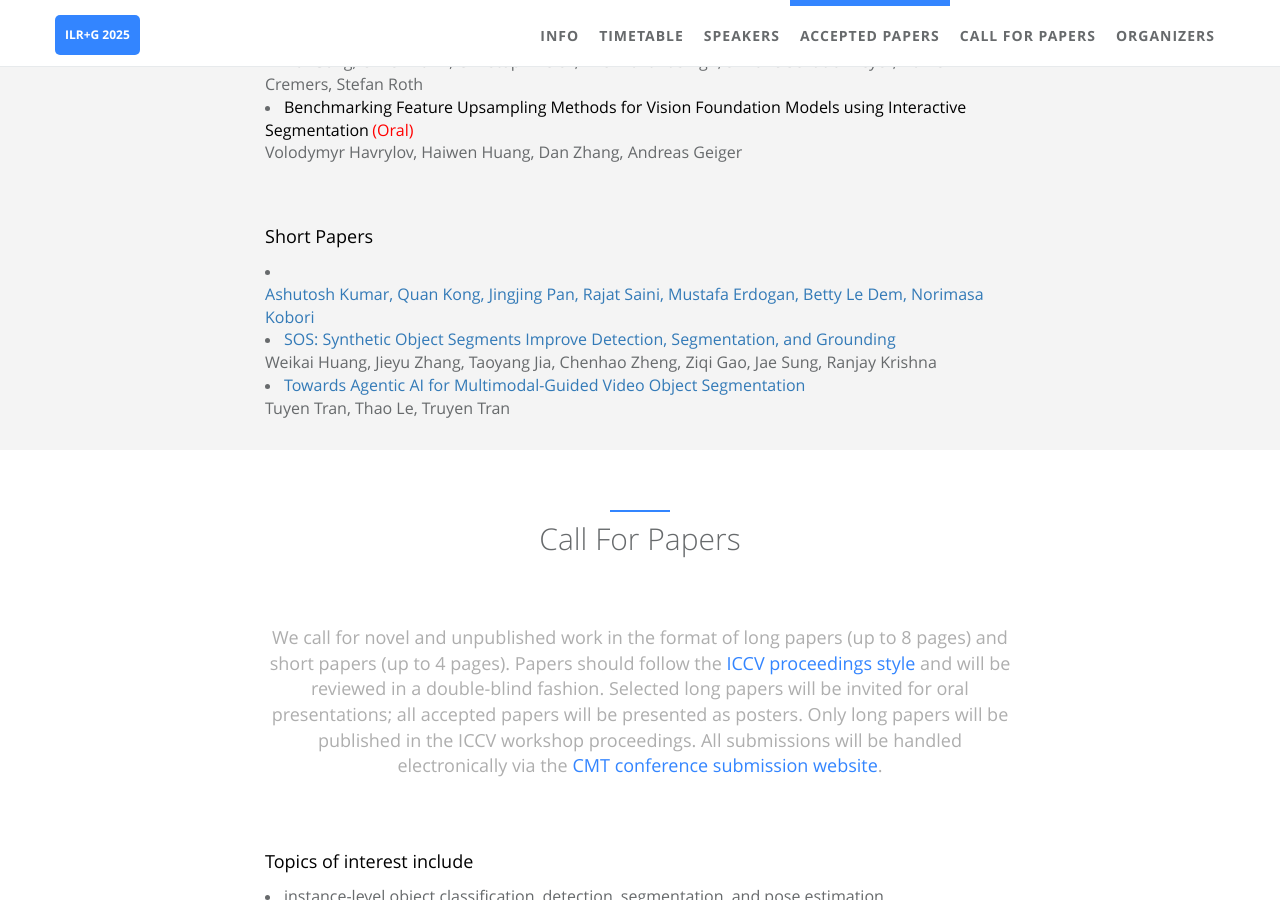
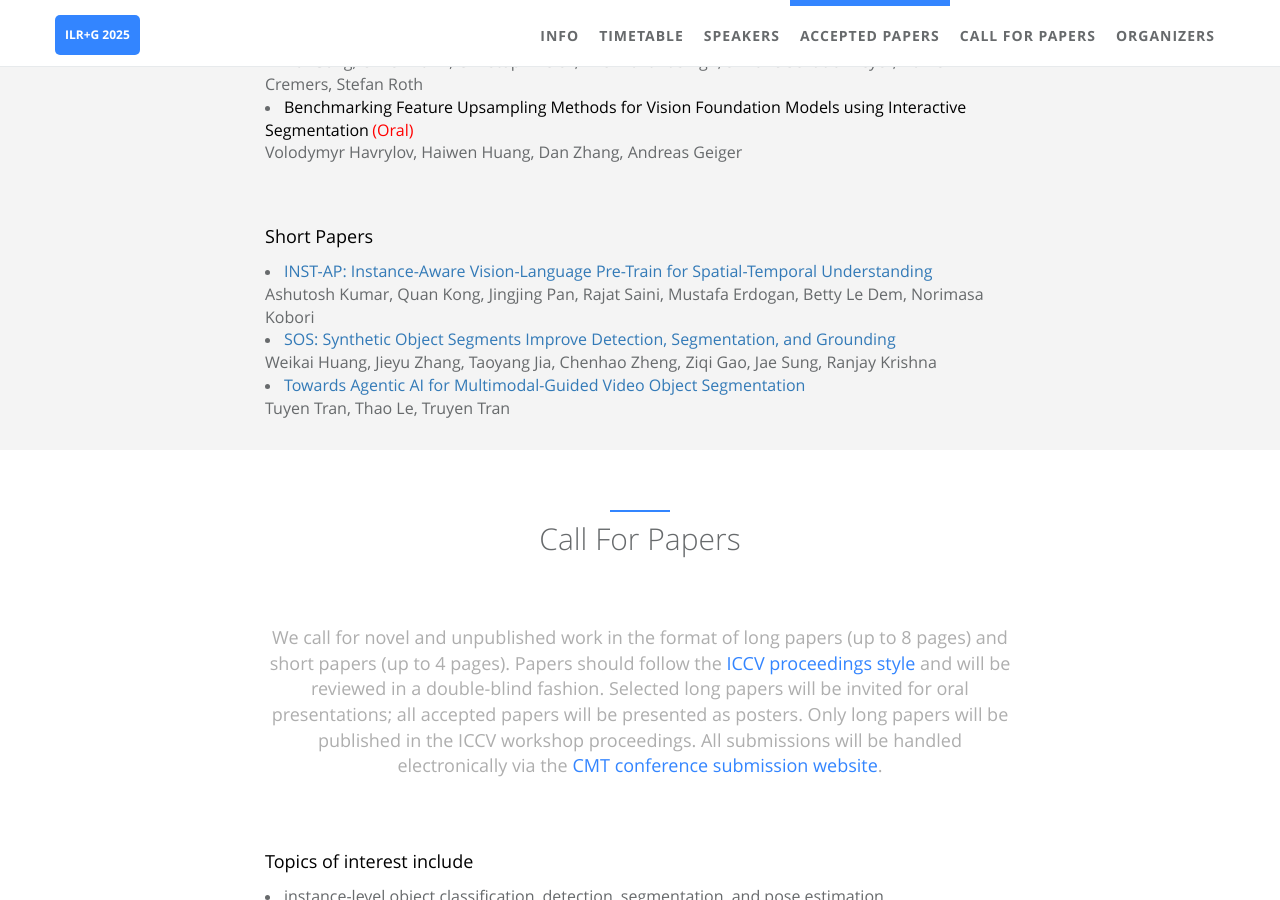
Before and after one commit to ilr-workshop/ICCVW2025, a Jekyll site: the page built from index.html, in a window 1280 px wide and 900 px high, scrolled down 2968 px. Built offline with Jekyll 4.4.1, drawn with Linux system fonts in a browser that asks for light colours.

Commit message:
Update accepted_papers.html

```diff
--- a/_includes/sections/accepted_papers.html
+++ b/_includes/sections/accepted_papers.html
@@ -16,7 +16,7 @@
          </div>
          <div class="col-lg-8 col-lg-offset-2 m-t-lg m-b-lg wow zoomIn">
             <p><font size="4px" color="#000000"><span data-i18n="about_me.des">  Short Papers </span></font></p>
-            <li><font size="3px" color="#000000"><a href="https://arxiv.org/pdf/2509.02545"><INST-AP: Instance-Aware Vision-Language Pre-Train for Spatial-Temporal Understanding</a></font><br>
+            <li><font size="3px" color="#000000"><a href="https://arxiv.org/pdf/2509.02545">INST-AP: Instance-Aware Vision-Language Pre-Train for Spatial-Temporal Understanding</a></font><br>
 <font size="3px">Ashutosh Kumar, Quan Kong, Jingjing Pan, Rajat Saini, Mustafa Erdogan, Betty Le Dem, Norimasa Kobori</font></li>
             <li><font size="3px" color="#000000"><a href="https://arxiv.org/pdf/2505.02075">SOS: Synthetic Object Segments Improve Detection, Segmentation, and Grounding </a></font><br>
 <font size="3px">Weikai Huang, Jieyu Zhang, Taoyang Jia, Chenhao Zheng, Ziqi Gao, Jae Sung, Ranjay Krishna</font></li>
```
